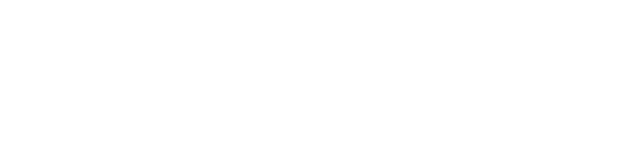
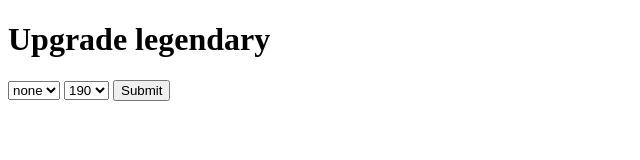
Before and after one commit to SacleuxBenoit/upgrade_legendary_wow, a plain HTML site: page index.html in a window 1280 px wide. Shown: the whole page, without its empty margins (0-640 px from the left). Drawn offline with Linux system fonts and the light colour scheme.

Commit message:
create 2 dropdown + 1 button :arrow_right: index.html

```diff
--- a/index.html
+++ b/index.html
@@ -8,8 +8,30 @@
     <title>Document</title>
 </head>
 <body>
+    <h1>
+        Upgrade legendary
+    </h1>
 
+    <select name="ownedIlvl" id="ownedIlvl">
+        <option value="0">none</option>
+        <option value="190">190</option>
+        <option value="210">210</option>
+        <option value="225">225</option>
+        <option value="235">235</option>
+        <option value="249">249</option>
+        <option value="262">262</option>
+    </select>
 
+    <select name="wantedIlvl" id="wantedIlvl">
+        <option value="190">190</option>
+        <option value="210">210</option>
+        <option value="225">225</option>
+        <option value="235">235</option>
+        <option value="249">249</option>
+        <option value="262">262</option>
+    </select>
+
+    <button onclick="displayResult()">Submit</button>
     <script src="script.js"></script>
 </body>
 </html>
```
